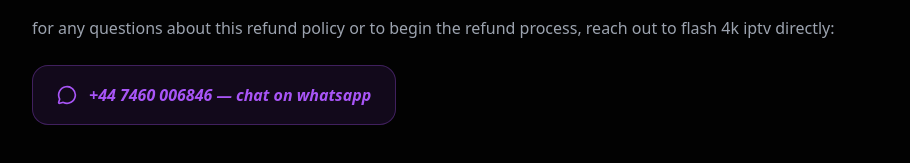
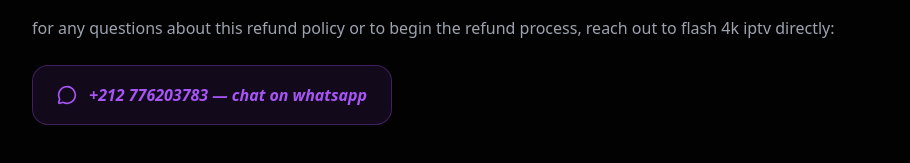
Before and after one commit to mangusta36/lumina-stream, a Next.js app: page /refund in a window 1280 px wide. Shown: the part 2298-2461 px from the top of the page, without its empty margins (184-1094 px from the left). Built offline with nearby package versions, Linux system fonts and the light colour scheme.

Commit message:
Initial commi27

```diff
--- a/src/app/features/page.tsx
+++ b/src/app/features/page.tsx
@@ -4,7 +4,7 @@
 import Footer from "@/components/layout/Footer";
 
 export default function FeaturesPage() {
-  const WHATSAPP_URL = "https://wa.me/447460006846";
+  const WHATSAPP_URL = "https://wa.me/212776203783";
 
   return (
     <main className="min-h-screen bg-[#020202] text-white overflow-hidden selection:bg-primary selection:text-white">
--- a/src/app/layout.tsx
+++ b/src/app/layout.tsx
@@ -66,11 +66,11 @@
   "contactPoint": {
     "@type": "ContactPoint",
     "contactType": "customer support",
-    "telephone": "+44-7460-006846",
+    "telephone": "+212-776203783",
     "availableLanguage": ["English", "Arabic", "French", "Spanish"]
   },
     "sameAs": [
-      "https://wa.me/447460006846"
+      "https://wa.me/212776203783"
     ]
 };
 
--- a/src/app/pricing/page.tsx
+++ b/src/app/pricing/page.tsx
@@ -40,7 +40,7 @@
     }
   ];
 
-  const WHATSAPP_NUMBER = "447460006846";
+  const WHATSAPP_NUMBER = "212776203783";
 
   return (
     <main className="min-h-screen bg-[#050505] text-white selection:bg-primary/30">
--- a/src/app/privacy/page.tsx
+++ b/src/app/privacy/page.tsx
@@ -4,7 +4,7 @@
 import { MessageCircle } from "lucide-react";
 
 export default function PrivacyPage() {
-  const WHATSAPP = "https://wa.me/447460006846";
+  const WHATSAPP = "https://wa.me/212776203783";
 
   return (
     <main className="min-h-screen bg-[#020202] text-white overflow-hidden selection:bg-primary selection:text-white">
@@ -113,7 +113,7 @@
               className="inline-flex items-center gap-3 bg-primary/10 border border-primary/30 text-primary px-6 py-4 rounded-2xl hover:bg-primary hover:text-white transition-all duration-300 font-bold italic lowercase"
             >
               <MessageCircle size={20} />
-              +44 7460 006846 — chat on whatsapp
+              +212 776203783 — chat on whatsapp
             </a>
           </section>
 
--- a/src/app/refund/page.tsx
+++ b/src/app/refund/page.tsx
@@ -4,7 +4,7 @@
 import { MessageCircle, ShieldCheck, Clock, CheckCircle2 } from "lucide-react";
 
 export default function RefundPage() {
-  const WHATSAPP = "https://wa.me/447460006846";
+  const WHATSAPP = "https://wa.me/212776203783";
 
   return (
     <main className="min-h-screen bg-[#020202] text-white overflow-hidden selection:bg-primary selection:text-white">
@@ -73,7 +73,7 @@
             <h2 className="text-white text-2xl font-black mb-4 italic lowercase tracking-tight">4. how to request a refund</h2>
             <p className="mb-4">requesting a refund from flash 4k iptv is simple and straightforward. all refund requests must be initiated through our official whatsapp support line. to begin the process:</p>
             <ul className="space-y-3 pl-6 mb-6">
-              <li className="list-disc">open a chat with flash 4k iptv on whatsapp at +44 7460 006846</li>
+              <li className="list-disc">open a chat with flash 4k iptv on whatsapp at +212 776203783</li>
               <li className="list-disc">provide your account or payment details so we can locate your subscription</li>
               <li className="list-disc">describe the technical issue you are experiencing in detail</li>
               <li className="list-disc">allow our team to attempt troubleshooting — if the issue persists, we will process your refund</li>
@@ -120,7 +120,7 @@
               className="inline-flex items-center gap-3 bg-primary/10 border border-primary/30 text-primary px-6 py-4 rounded-2xl hover:bg-primary hover:text-white transition-all duration-300 font-bold italic lowercase"
             >
               <MessageCircle size={20} />
-              +44 7460 006846 — chat on whatsapp
+              +212 776203783 — chat on whatsapp
             </a>
           </section>
 
--- a/src/app/support/page.tsx
+++ b/src/app/support/page.tsx
@@ -51,7 +51,7 @@
 
           {/* WhatsApp Card */}
           <a
-            href="https://wa.me/447460006846"
+            href="https://wa.me/212776203783"
             target="_blank"
             className="group relative p-12 rounded-[3.5rem] bg-surface border border-white/5 hover:border-[#25D366]/50 transition-all duration-500 cursor-pointer"
           >
--- a/src/app/terms/page.tsx
+++ b/src/app/terms/page.tsx
@@ -4,7 +4,7 @@
 import { MessageCircle } from "lucide-react";
 
 export default function TermsPage() {
-  const WHATSAPP = "https://wa.me/447460006846";
+  const WHATSAPP = "https://wa.me/212776203783";
 
   return (
     <main className="min-h-screen bg-[#020202] text-white overflow-hidden selection:bg-primary selection:text-white">
@@ -93,7 +93,7 @@
               className="inline-flex items-center gap-3 bg-primary/10 border border-primary/30 text-primary px-6 py-4 rounded-2xl hover:bg-primary hover:text-white transition-all duration-300 font-bold italic lowercase"
             >
               <MessageCircle size={20} />
-              +44 7460 006846 — chat on whatsapp
+              +212 776203783 — chat on whatsapp
             </a>
           </section>
 
--- a/src/components/layout/Navbar.tsx
+++ b/src/components/layout/Navbar.tsx
@@ -28,7 +28,7 @@
 
         {/* زر واتساب - بقا كيمما هو */}
         <a
-          href="https://wa.me/447460006846"
+          href="https://wa.me/212776203783"
           target="_blank"
           className="bg-primary hover:bg-secondary text-white px-7 py-3 rounded-full font-black text-sm flex items-center gap-2 transition-all shadow-lg shadow-primary/30 transform hover:scale-105 active:scale-95"
         >
--- a/src/components/sections/Hero.tsx
+++ b/src/components/sections/Hero.tsx
@@ -37,7 +37,7 @@
   },
 ];
 
-const WHATSAPP_LINK = "https://wa.me/447460006846?text=Hello! I want to try the free trial of Flash 4K IPTV.";
+const WHATSAPP_LINK = "https://wa.me/212776203783?text=Hello! I want to try the free trial of Flash 4K IPTV.";
 
 export default function HeroPage() {
   return (
```
